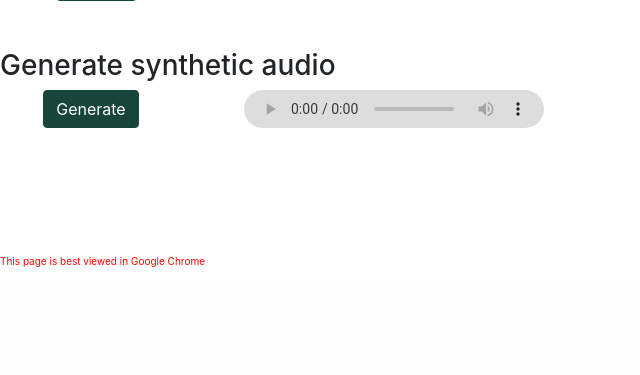
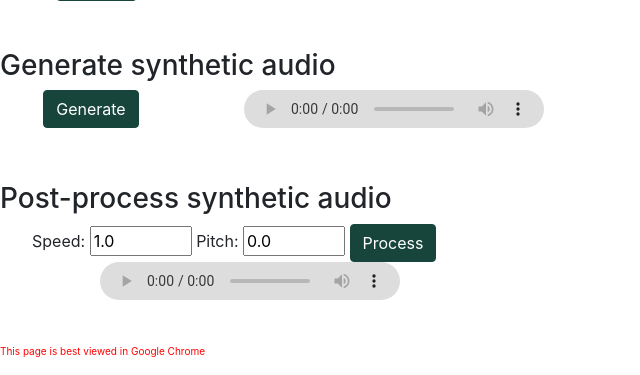
Before and after one commit to iPRoBe-lab/DeepTalk, a Flask app: template templates/index.html in a window 1280 px wide; the page is wider, and only the part inside the window is pictured. Shown: the part 692-1067 px from the top of that part, without its empty margins (0-640 px from the left). Before the commit the page ends 959 px from the top of that part, so only its background shows below. Run offline with Flask 2, Linux system fonts and the light colour scheme; the template is opened without the code that fills it, so the values that code supplies are empty; parts of the project's set-up code (start-up, migrations or seed data) failed here and were passed over; some libraries are stand-ins or nearby versions.

Commit message:
Updated GUI

```diff
--- a/app.py
+++ b/app.py
@@ -9,7 +9,7 @@ from demo_functions import run_DeepTalk_demo as DeepTalk
 import soundfile as sf
 from pathlib import Path
 from encoder import audio
-
+import librosa as lr
 
 
 os.environ["CUDA_VISIBLE_DEVICES"] = '0,1'
@@ -17,6 +17,7 @@ os.environ["CUDA_VISIBLE_DEVICES"] = '0,1'
 UPLOAD_FOLDER = 'uploads'
 MODEL_FOLDER = 'trained_models'
 GENERATED_AUDIO_FILE = 'uploads/ref_gen.wav'
+MODIFIED_AUDIO_FILE = 'uploads/ref_gen_modified.wav'
 REF_MELSPEC_IMG = 'uploads/ref_melspec.png'
 SYN_MELSPEC_IMG = 'uploads/syn_melspec.png'
 TARGET_TEXT_FILE = 'target_text_dir/target_text.txt'
@@ -31,6 +32,7 @@ app.config['ENC_MODULE_NAME'] = ENC_MODULE_NAME
 app.config['MAX_CONTENT_LENGTH'] = 16 * 1024 * 1024 # will limit the maximum allowed payload to 16 megabytes.
 app.config['TARGET_TEXT_FILE'] = TARGET_TEXT_FILE
 app.config['GENERATED_AUDIO_FILE'] = GENERATED_AUDIO_FILE
+app.config['MODIFIED_AUDIO_FILE'] = MODIFIED_AUDIO_FILE
 app.config['REF_MELSPEC_IMG'] = REF_MELSPEC_IMG
 app.config['SYN_MELSPEC_IMG'] = SYN_MELSPEC_IMG
 app.config['SESSION_TYPE'] = 'memcached'
@@ -60,6 +62,20 @@ def upload_file():
     if request.method == 'POST':
 
         print(request.form)
+
+        if 'target_text_form6' in request.form:
+            ref_audio, sr = lr.load(app.config['GENERATED_AUDIO_FILE'], sr=16000)
+            lspeed = float(request.form['speed'])
+            lpitch = float(request.form['pitch'])
+            # ltempo = double(request.form['tempo'])
+            modified_audio = ref_audio
+            if (lspeed != 1):
+                modified_audio = lr.effects.time_stretch(ref_audio, lspeed)
+            if (lpitch != 0):
+                modified_audio = lr.effects.pitch_shift(modified_audio, sr, n_steps=lpitch)
+
+            sf.write(app.config['MODIFIED_AUDIO_FILE'], modified_audio, sr, 'PCM_24')
+
 
         if 'target_text_form2' in request.form:
             # (_, _, uploaded_files) = next(walk(app.config['UPLOAD_FOLDER']))
--- a/templates/index.html
+++ b/templates/index.html
@@ -158,6 +158,30 @@
         </div>
         </div>
 
+
+        <br>
+        <br>
+
+        <h3 id="text-result">Post-process synthetic audio</h3>
+        <div style= "float:left;">
+          <form method=post>
+            <label for="lspeed">Speed:</label>
+            <textarea id="ref_audio_name" name="target_text_form6" rows="1" cols="50" readonly style="display:none;"></textarea>
+            <input id="lspeed" name="speed" type="text" size="5" value="1.0"/>
+            <label for="lpitch">Pitch:</label>
+            <input id="lpitch" name="pitch" type="text" size="5" value="0.0"/>
+            <!-- <label for="ltempo">Tempo:</label>
+            <input id="ltempo" name="tempo" type="text" size="5" value="1.0"/> -->
+            <input class="btn btn-primary" type=submit value=Process>
+            <!-- <input class="btn btn-primary" type=submit value=Reset> -->
+          </form>
+          <audio id="audioPlayer_gen" name="audioPlayer_gen" controls>
+            <source id="audioSource_gen" src="uploads/ref_gen_modified.wav" type="audio/wav">
+            Your browser does not support the audio element.
+          </audio>
+        </div>
+
+
         <!-- <div style= "float:right; position: relative; left: -5%;">
           <figure>
             <img id = "syn_img" src="{{syn_melspec_img}}" style="width:80%" alt="Synthetic Audio Melspectrogram">
--- a/vocoder_train.py
+++ b/vocoder_train.py
@@ -4,8 +4,8 @@ from pathlib import Path
 import argparse
 import os
 
-def run_custom(run_id, syn_dir, voc_dir, models_dir, ground_truth = True, save_every = 1000, backup_every = 25000, force_restart = False):
-    train(run_id, Path(syn_dir), Path(voc_dir), Path(models_dir), ground_truth, save_every, backup_every, force_restart)
+def run_custom(run_id, syn_dir, voc_dir, models_dir, ground_truth = True, save_every = 1000, backup_every = 25000, force_restart = False,gpu_id='1,2'):
+    train(run_id, Path(syn_dir), Path(voc_dir), Path(models_dir), ground_truth, save_every, backup_every, force_restart,gpu_id='1,2')
 
 def main():
     parser = argparse.ArgumentParser(
@@ -40,7 +40,7 @@ def main():
         "model.")
     parser.add_argument("-f", "--force_restart", action="store_true", help= \
         "Do not load any saved model and restart from scratch.")
-    parser.add_argument("-gpuid", "--gpu_id", type=str, default='0', help= \
+    parser.add_argument("-gpuid", "--gpu_id", type=str, default='1', help= \
         "Select the GPU to run the code")
     args = parser.parse_args()
 
```
Also changed, not shown: preprocess_audio.py (+8 -6 lines).
